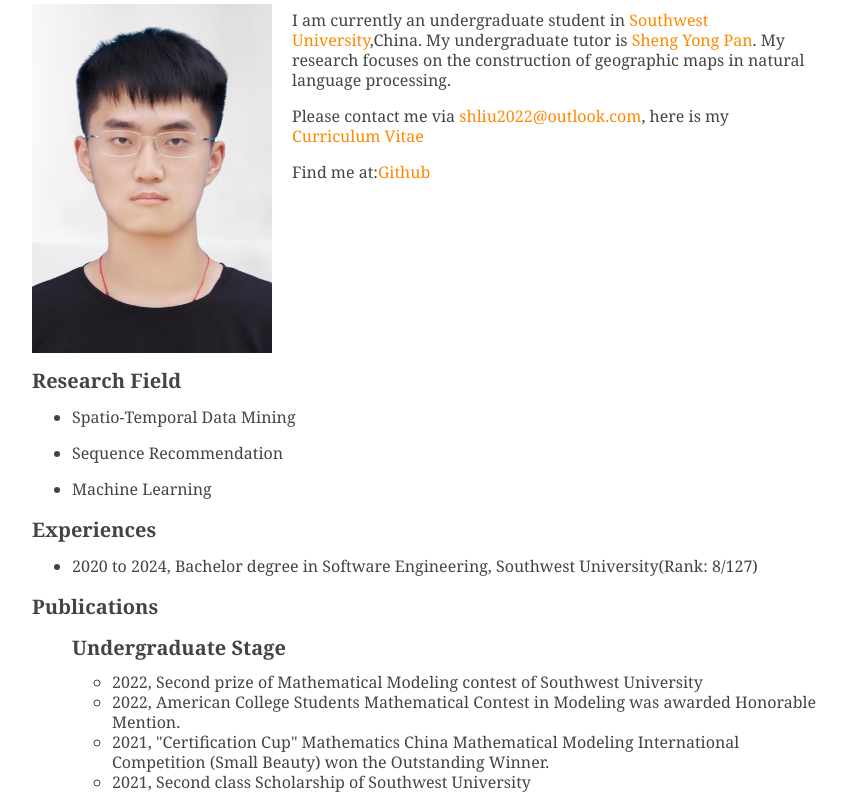
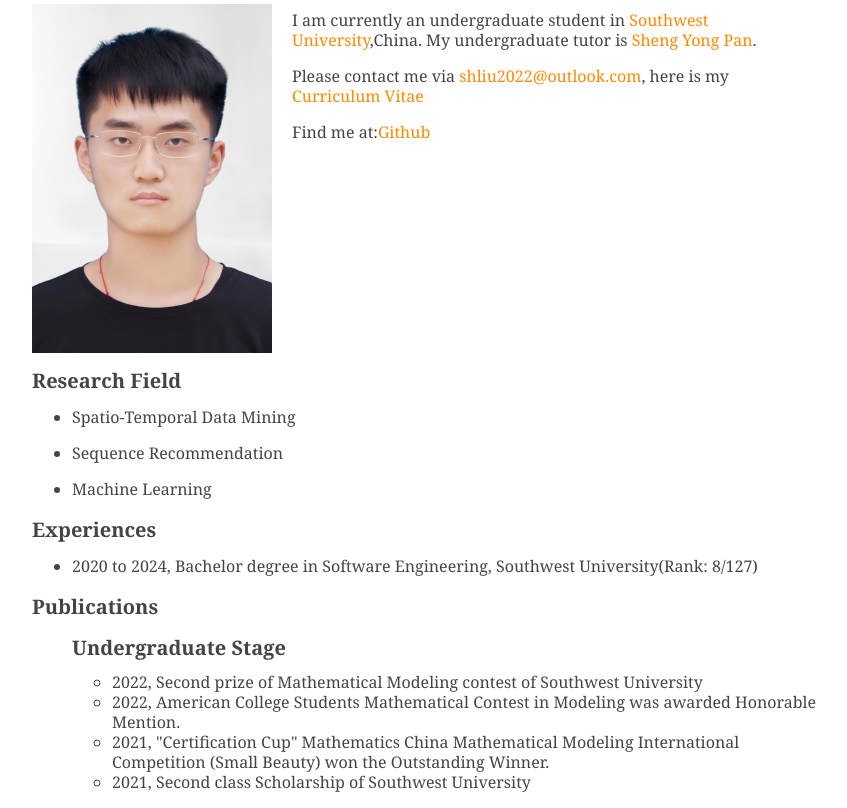
Before and after one commit to shliu-academic/shliu-academic.github.io, a plain HTML site: page index.html in a window 1280 px wide. Shown: the part 86-894 px from the top of the page, without its empty margins (211-1058 px from the left). Drawn offline with Linux system fonts and the light colour scheme.

Commit message:
Update index.html

```diff
--- a/index.html
+++ b/index.html
@@ -142,7 +142,7 @@ a:hover {
         <img id="head_photo" src="./LiuShuo.png">
 
         <div id="person_intro">
-          <p>I am currently an undergraduate student in <a href="http://www.swu.edu.cn/">Southwest University</a>,China. My undergraduate tutor is <a href="https://shengyp.github.io">Sheng Yong Pan</a>. My research focuses on the construction of geographic maps in natural language processing.</p>
+          <p>I am currently an undergraduate student in <a href="http://www.swu.edu.cn/">Southwest University</a>,China. My undergraduate tutor is <a href="https://shengyp.github.io">Sheng Yong Pan</a>.</p>
 
           <p>Please contact me via <a>shliu2022@outlook.com</a>, here is my <a> Curriculum Vitae </a> </p>
           <p>Find me at:<a>Github</a></p><br>
```
